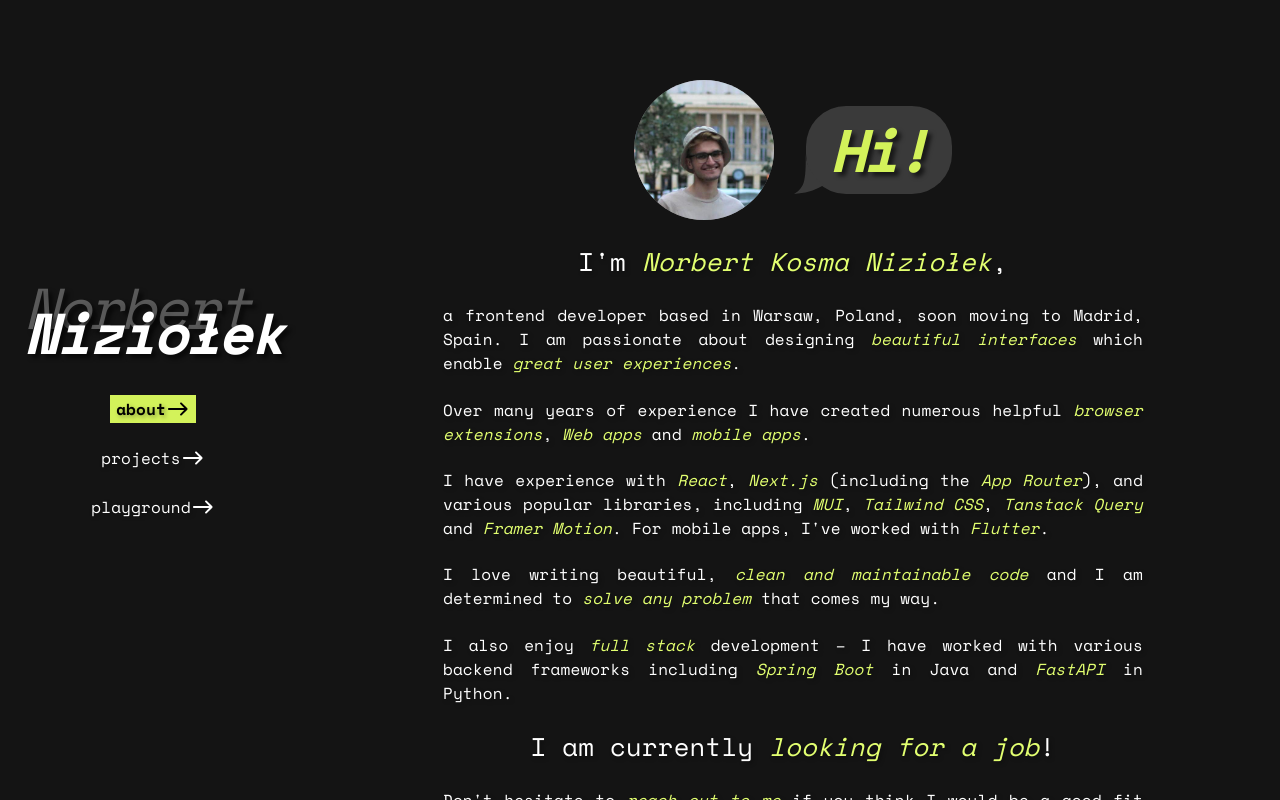
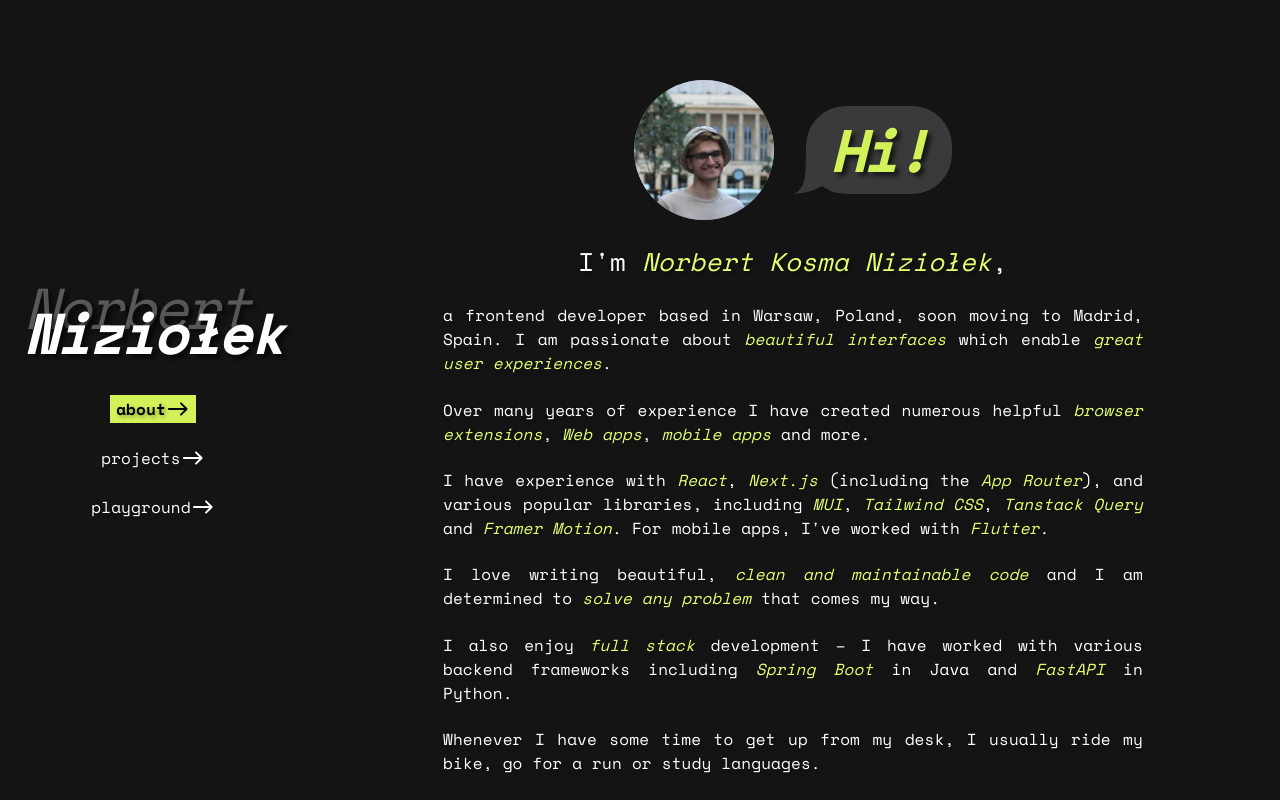
Before and after one commit to nizioleque/portfolio, a Next.js app: page /about in a window 1280 px wide. Built offline with nearby package versions, Linux system fonts and the light colour scheme.

Commit message:
Add hobbies to about

```diff
--- a/pages/about.tsx
+++ b/pages/about.tsx
@@ -1,9 +1,9 @@
-import HomePageChild from "@/components/Layout/HomePageChild";
-import HomePageContent from "@/components/Layout/HomePageContent";
 import Section from "@/components/about/AboutSection";
 import Em from "@/components/about/Emphasis";
 import Hi from "@/components/about/Hi";
 import LinkButton from "@/components/about/LinkButton";
+import HomePageChild from "@/components/Layout/HomePageChild";
+import HomePageContent from "@/components/Layout/HomePageContent";
 import { responsiveSize } from "@/theme/responsiveSize";
 import { Instagram, MailOutline, Telegram } from "@mui/icons-material";
 import { Box, Stack } from "@mui/material";
@@ -25,13 +25,13 @@ function About() {
         </Section>
         <Section>
           a frontend developer based in Warsaw, Poland, soon moving to Madrid,
-          Spain. I am passionate about designing <Em>beautiful interfaces</Em>{" "}
-          which enable <Em>great user experiences</Em>.
+          Spain. I am passionate about <Em>beautiful interfaces</Em> which
+          enable <Em>great user experiences</Em>.
         </Section>
         <Section>
           Over many years of experience I have created numerous helpful{" "}
-          <Em>browser extensions</Em>, <Em>Web apps</Em> and{" "}
-          <Em>mobile apps</Em>.
+          <Em>browser extensions</Em>, <Em>Web apps</Em>, <Em>mobile apps</Em>{" "}
+          and more.
         </Section>
         <Section>
           I have experience with <Em>React</Em>, <Em>Next.js</Em> (including the{" "}
@@ -48,6 +48,10 @@ function About() {
           I also enjoy <Em>full stack</Em> development – I have worked with
           various backend frameworks including <Em>Spring Boot</Em> in Java and{" "}
           <Em>FastAPI</Em> in Python.
+        </Section>
+        <Section>
+          Whenever I have some time to get up from my desk, I usually ride my
+          bike, go for a run or study languages.
         </Section>
         <Section large>
           I am currently <Em>looking for a job</Em>!
```
